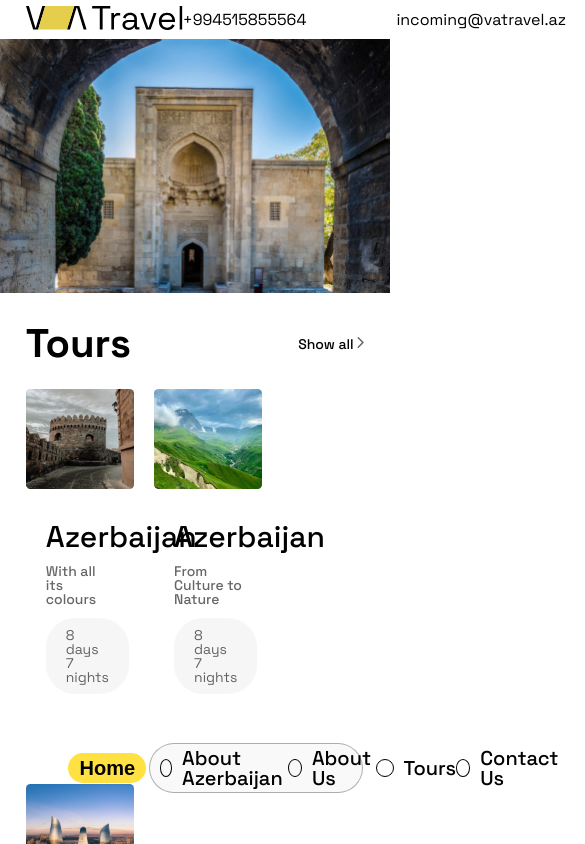
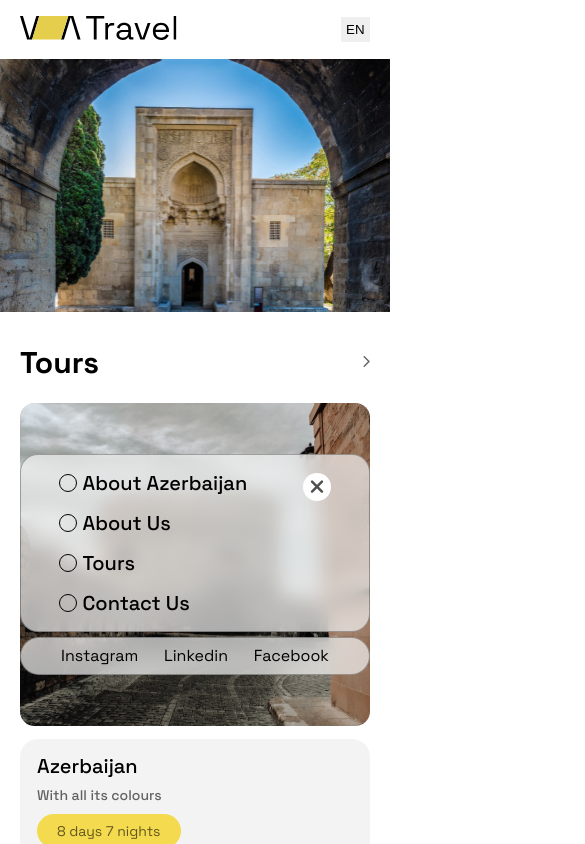
Before and after one commit to Elvinoo/create-react-app-lambda, a React (Create React App) app: page / in a window 390 px wide. Both pictures are taken after a click on the button "Menu". Shown: the top 844 px of the page, 585 px wide, since content can reach past the window. Built offline with nearby package versions, Linux system fonts and the light colour scheme.

Commit message:
the 80% of the mobile version of the main page is ready

```diff
--- a/src/Components/ButtonsAfterHover.jsx
+++ b/src/Components/ButtonsAfterHover.jsx
@@ -1,14 +1,24 @@
 import style from "../Pages/HomePage.module.css";
+import cancelButton from "../Assets/Images/web-images/cancel_button.svg";
 /* import ellipse from "../Assets/Images/web-images/Ellipse1.svg"; */
 const ButtonsAfterHover = ({ handleHoverOut }) => {
   return (
     <div className={style.buttons_after_hover}>
       <button className={style.btn + " " + style.home}>Home</button>
 
-      <ul class={style.menu_hover} onMouseLeave={handleHoverOut}>
+      <div class={style.hover_menu}>
+        <ul className={style.menu_hover} onMouseLeave={handleHoverOut}>
+          <div className={style.li_with_btn}>
             <li className={style.li}>
               <a href="/azerbaijan">About Azerbaijan</a>
             </li>
+            <img
+              className={style.cancelButton}
+              src={cancelButton}
+              onClick={handleHoverOut}
+              alt="cancel-button"
+            />
+          </div>
           <li className={style.li}>
             <a href="/about-us">About Us</a>
           </li>
@@ -20,6 +30,18 @@ const ButtonsAfterHover = ({ handleHoverOut }) => {
             <a href="/contacts">Contact Us</a>
           </li>
         </ul>
+        <div className={style.mob_hover_menu}>
+          <a href="/">
+            <h6>Instagram</h6>
+          </a>
+          <a href="/">
+            <h6>Linkedin</h6>
+          </a>
+          <a href="/">
+            <h6>Facebook</h6>
+          </a>
+        </div>
+      </div>
     </div>
   );
 };
--- a/src/Components/Footer.jsx
+++ b/src/Components/Footer.jsx
@@ -10,15 +10,9 @@ export default function Footer() {
             <img src={footLogo} alt="logo" />
           </div>
           <div className={style.flex_justify_btw + " " + style.right}>
-            <span className={style.norm_16px + " " + style.white_col}>
-              Instagram
-            </span>
-            <span className={style.norm_16px + " " + style.white_col}>
-              Linkedin
-            </span>
-            <span className={style.norm_16px + " " + style.white_col}>
-              Facebook
-            </span>
+            <a className={style.norm_16px + " " + style.white_col}>Instagram</a>
+            <a className={style.norm_16px + " " + style.white_col}>Linkedin</a>
+            <a className={style.norm_16px + " " + style.white_col}>Facebook</a>
           </div>
         </footer>
       </div>
--- a/src/Components/Header.jsx
+++ b/src/Components/Header.jsx
@@ -9,8 +9,13 @@ export default function Header() {
           <img src={headLogo} alt="logo" />
         </div>
         <div className={style.flex_justify_btw + " " + style.right}>
-          <span className={style.norm_16px}>+994515855564</span>
-          <span className={style.norm_16px}> incoming@vatravel.az</span>
+          <span className={style.norm_16px + " " + style.mob_no}>
+            +994515855564
+          </span>
+          <span className={style.norm_16px + " " + style.mob_no}>
+            {" "}
+            incoming@vatravel.az
+          </span>
           <select className={style.select} name="language" id="">
             <option value="english">EN</option>
             <option value="italian">IT</option>
--- a/src/Components/MainTour.jsx
+++ b/src/Components/MainTour.jsx
@@ -1,14 +1,16 @@
 import style from "../Pages/HomePage.module.css";
 import rightArrow from "../Assets/Images/web-images/Vector5.svg";
 
-const MainTour = ({ tours }) => {
+const MainTour = ({ tours, onShowMore }) => {
   return (
     <div className={style.wrapper}>
       <div className={style.flex_justify_btw + " " + style.main_tour_head}>
         <h1 className={style.bold_40px}>Tours</h1>
         <div className={style.show_all}>
           <a href="/tours">
-            <span className={style.medium_14px}>Show all </span>
+            <span className={style.medium_14px + " " + style.mob_no}>
+              Show all{" "}
+            </span>
             <img src={rightArrow} alt="show-all" />
           </a>
         </div>
@@ -39,6 +41,9 @@ const MainTour = ({ tours }) => {
           </div>
         ))}
       </div>
+      <button className={style.showMoreButton} onClick={onShowMore}>
+        Show more
+      </button>
     </div>
   );
 };
--- a/src/Pages/AboutAze.jsx
+++ b/src/Pages/AboutAze.jsx
@@ -2,11 +2,13 @@ import React from "react";
 import Header from "../Components/Header";
 import Contacts from "../Components/Contacts";
 import Footer from "../Components/Footer";
+import Buttons from "../Components/Buttons";
 
 export default function AboutAze() {
   return (
     <div>
       <Header />
+      <Buttons />
       <Contacts />
       <Footer />
     </div>
--- a/src/Pages/AboutUs.jsx
+++ b/src/Pages/AboutUs.jsx
@@ -1,9 +1,13 @@
 import React from "react";
-
+import Header from "../Components/Header";
+import Contacts from "../Components/Contacts";
+import Footer from "../Components/Footer";
+import Buttons from "../Components/Buttons";
 export default function AboutUs() {
   return (
     <div>
       <Header />
+      <Buttons />
       <Contacts />
       <Footer />
     </div>
--- a/src/Pages/ContactUs.jsx
+++ b/src/Pages/ContactUs.jsx
@@ -1,9 +1,13 @@
 import React from "react";
-
+import Header from "../Components/Header";
+import Contacts from "../Components/Contacts";
+import Footer from "../Components/Footer";
+import Buttons from "../Components/Buttons";
 export default function ContactUs() {
   return (
     <div>
       <Header />
+      <Buttons />
       <Contacts />
       <Footer />
     </div>
--- a/src/Pages/HomePage.module.css
+++ b/src/Pages/HomePage.module.css
@@ -20,7 +20,7 @@ html {
 .img {
   width: 100%;
   display: block;
-  margin-bottom: 25px;
+  margin-bottom: 75px;
 }
 .flex_justify_btw {
   display: flex;
@@ -30,9 +30,9 @@ html {
 .right {
   gap: 5.625rem;
 }
-.logo_size {
+/* .logo_size {
   width: 10.3%;
-}
+} */
 .select {
   -webkit-appearance: none;
   -moz-appearance: none;
@@ -101,6 +101,9 @@ html {
   background: #f4f4f480;
   border: 1px solid #0000004d;
 }
+.hover_menu {
+  width: 100%;
+}
 .menu_hover {
   display: flex;
   align-items: center;
@@ -109,7 +112,13 @@ html {
   border: 1px solid #0000004d;
   padding: 1.12% 2.5%;
   border-radius: 120px;
-  width: 55%;
+  width: 60%;
+}
+.mob_hover_menu {
+  display: none;
+}
+.cancelButton {
+  display: none;
 }
 .menu_hover a {
   text-decoration: none;
@@ -143,7 +152,7 @@ html {
   gap: 20px;
 }
 .tour_card {
-  width: 32%;
+  width: 31.8%;
   margin-bottom: 50px;
 }
 .tour_card img {
@@ -157,7 +166,7 @@ html {
 }
 .tour_desc_container {
   margin-top: 10px;
-  padding: 20px;
+  padding: 17px;
 }
 .gray {
   color: #00000099;
@@ -169,6 +178,9 @@ html {
   padding: 10px 20px;
   border-radius: 29px;
   display: inline-block;
+}
+.showMoreButton {
+  /* display: none; */
 }
 .partners {
   margin-bottom: 24px;
@@ -255,3 +267,116 @@ html {
   font-size: 16px;
   line-height: 24px;
 }
+@media only screen and (max-width: 767px) {
+  /*Mobile*/
+  .wrapper {
+    padding: 16px 20px;
+  }
+  .mob_no {
+    display: none;
+  }
+  .img {
+    margin-bottom: 20px;
+  }
+  .logo-size {
+    width: 33%;
+  }
+  .bold_40px {
+    font-size: 30px;
+  }
+  .black_bg {
+    display: none;
+  }
+  .buttons_before_hover {
+    left: 22%;
+    bottom: 20%;
+  }
+  .buttons_after_hover {
+    width: 100%;
+    position: fixed;
+    left: 0;
+    bottom: 20%;
+  }
+  .buttons_after_hover button {
+    display: none;
+  }
+  .hover_menu {
+    width: 100%;
+    padding: 0 20px;
+  }
+  .menu_hover {
+    display: block;
+    width: 100%;
+    padding: 18px 38px;
+    border-radius: 18px;
+    background: rgba(244, 244, 244, 0.7);
+    backdrop-filter: blur(9px);
+    margin-bottom: 5px;
+  }
+  .btn {
+    padding: 4.32% 8.6%;
+    font-size: 16px;
+    font-weight: 500;
+  }
+  .cancelButton {
+    display: block;
+  }
+  .menu_hover li {
+    gap: 5.5px;
+    margin-bottom: 20px;
+  }
+  .menu_hover li:last-child {
+    margin-bottom: 0;
+  }
+  .mob_hover_menu {
+    display: flex;
+    width: 100%;
+    border-radius: 38px;
+    border: 1px solid rgba(0, 0, 0, 0.3);
+    background: rgba(244, 244, 244, 0.7);
+    backdrop-filter: blur(9px);
+    justify-content: space-between;
+    padding: 10px 40px;
+  }
+
+  .menu_hover .li_with_btn {
+    display: flex;
+    align-items: center;
+    justify-content: space-between;
+  }
+  .li_with_btn img {
+    align-self: baseline;
+  }
+  .tour_card_cont {
+    width: 100%;
+  }
+  .tour_card {
+    display: block;
+    width: 100%;
+    margin-bottom: 20px;
+  }
+  .tour_desc_container {
+    background: rgba(243, 243, 243, 1);
+    border-radius: 18px;
+  }
+  .tour_desc_container p:last-child {
+    background: rgba(244, 218, 78, 1);
+  }
+  .tour_desc_container h3 {
+    font-size: 20px;
+  }
+  .showMoreButton {
+    display: block;
+    font-size: 16px;
+    font-weight: 400;
+    line-height: 24px;
+    padding: 10px 20px;
+    border-radius: 30px;
+    border: none;
+    margin: 0 auto;
+    background: rgba(0, 0, 0, 0.1);
+  }
+  .contact_cont {
+    display: none;
+  }
+}
--- a/src/Pages/ToursPage.jsx
+++ b/src/Pages/ToursPage.jsx
@@ -1,9 +1,14 @@
 import React from "react";
+import Header from "../Components/Header";
+import Contacts from "../Components/Contacts";
+import Footer from "../Components/Footer";
+import Buttons from "../Components/Buttons";
 
 export default function ToursPage() {
   return (
     <div>
       <Header />
+      <Buttons />
       <Contacts />
       <Footer />
     </div>
```
Also changed, not shown: src/Assets/Images/web-images/cancel_button.svg (added). Lines whose indentation alone changed are shown as unchanged.
